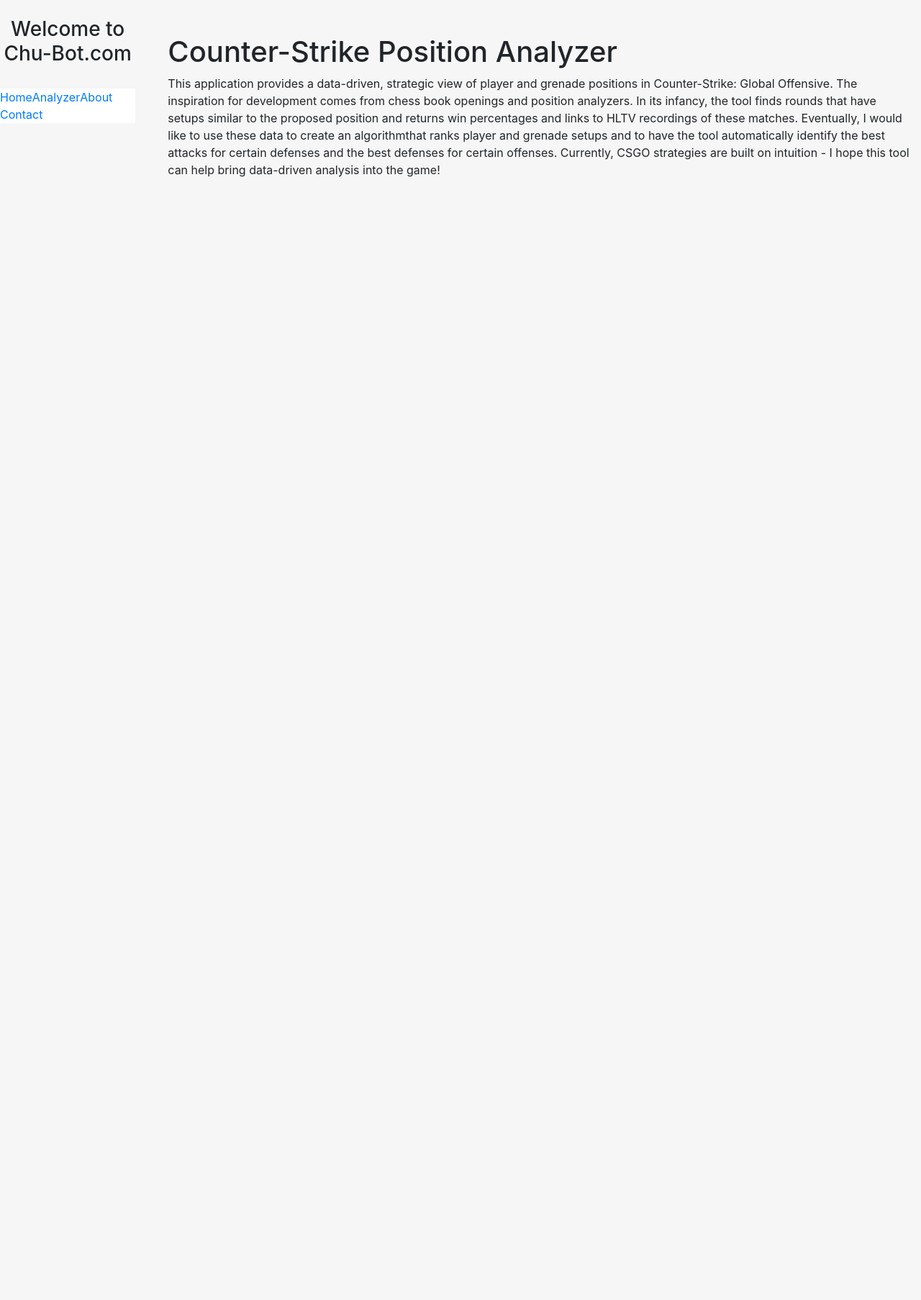
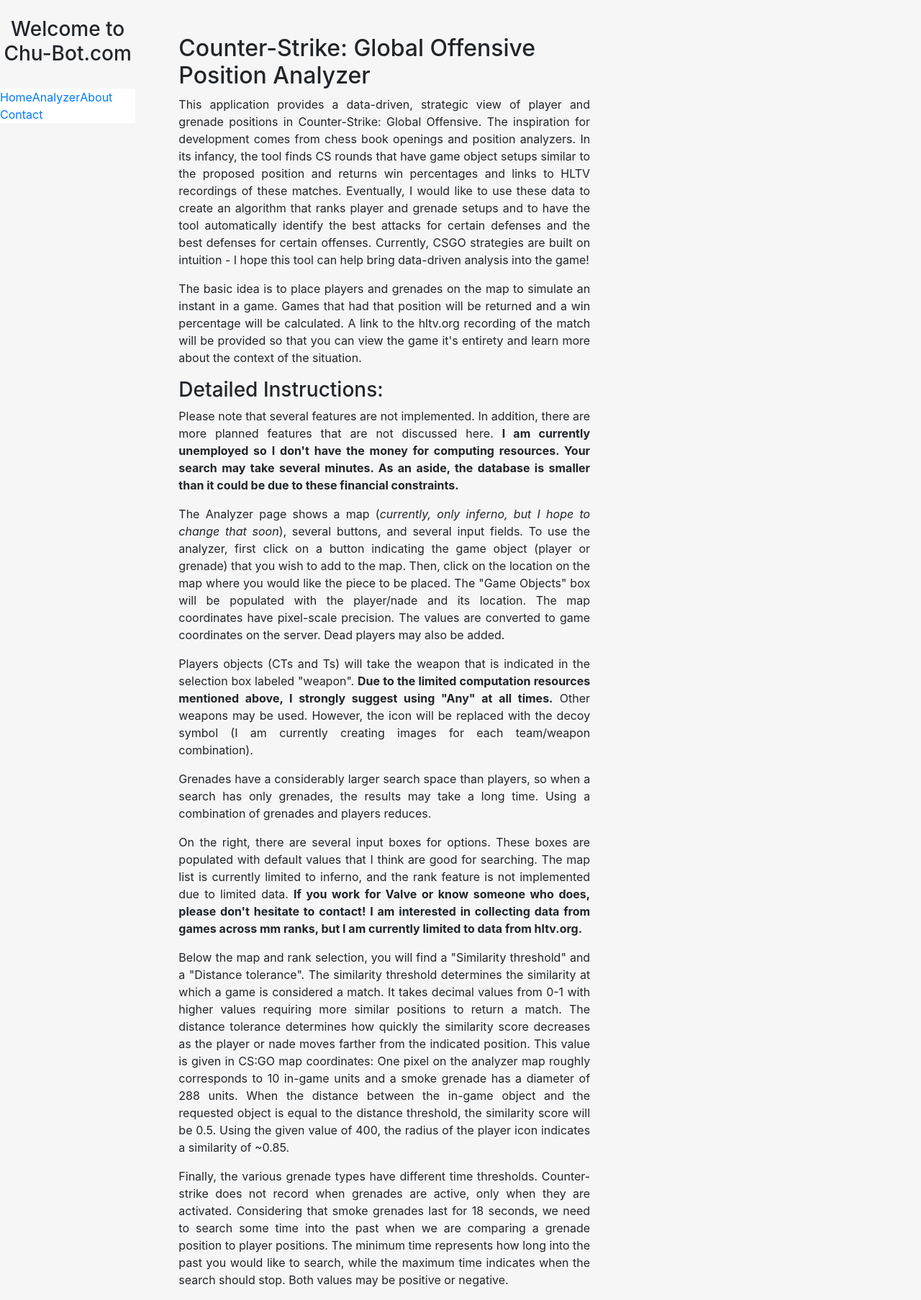
Before and after one commit to comma3/PositionAnalyzer, a Django app: page /p/about/ in a window 1280 px wide. Shown: the whole page at 72% size. Before the commit the page ends 246 px from the top, so only its background shows below. Run offline with Django 3.2, Linux system fonts and the light colour scheme; some libraries are stand-ins or nearby versions.

Commit message:
Added a bunch of html writeup and a few minor fixes to the JS

```diff
--- a/CSPA/blog/templates/about/about.html
+++ b/CSPA/blog/templates/about/about.html
@@ -1,14 +1,61 @@
 {% extends "HeaderFiles/header.html" %}
 {% block content %}
 {% load staticfiles %}
-<div>
-    <h1>Counter-Strike Position Analyzer</h1>
+<style>
+p {
+    text-align: justify;
+    text-justify: inter-word;
+}</style>
+
+<div class="col-md-7">
+    <h2>Counter-Strike: Global Offensive Position Analyzer</h2>
     <p>This application provides a data-driven, strategic view of player and grenade positions in Counter-Strike: Global Offensive.
-        The inspiration for development comes from chess book openings and position analyzers. In its infancy, the tool finds rounds
-        that have setups similar to the proposed position and returns win percentages and links to HLTV recordings of these matches.
-        Eventually, I would like to use these data to create an algorithmthat ranks player and grenade setups and to have the tool
+        The inspiration for development comes from chess book openings and position analyzers. In its infancy, the tool finds CS rounds
+        that have game object setups similar to the proposed position and returns win percentages and links to HLTV recordings of these matches.
+        Eventually, I would like to use these data to create an algorithm that ranks player and grenade setups and to have the tool
         automatically identify the best attacks for certain defenses and the best defenses for certain offenses. Currently,
         CSGO strategies are built on intuition - I hope this tool can help bring data-driven analysis into the game!</p>
+
+    <p>The basic idea is to place players and grenades on the map to simulate an instant in a game. Games that had that position
+        will be returned and a win percentage will be calculated. A link to the hltv.org recording of the match will be provided so
+        that you can view the game it's entirety and learn more about the context of the situation.</p>
+
+    <h3>Detailed Instructions:</h3>
+    <p>Please note that several features are not implemented. In addition, there are more planned features that are not discussed here.
+        <b>I am currently unemployed so I don't have the money for computing resources. Your search may take several
+        minutes. As an aside, the database is smaller than it could be due to these financial constraints.</b></p>
+
+
+    <p>The Analyzer page shows a map (<i>currently, only inferno, but I hope to change that soon</i>), several buttons, and several input fields.
+        To use the analyzer, first click on a button indicating the game object (player or grenade) that you wish to add to the map. Then, click
+        on the location on the map where you would like the piece to be placed. The "Game Objects" box will be populated with the player/nade and
+        its location. The map coordinates have pixel-scale precision. The values are converted to game coordinates on the server. Dead players may
+        also be added.</p>
+
+    <p>Players objects (CTs and Ts) will take the weapon that is indicated in the selection box labeled "weapon". <b>Due to the limited computation
+        resources mentioned above, I strongly suggest using "Any" at all times.</b> Other weapons may be used. However, the icon will be replaced with
+        the decoy symbol (I am currently creating images for each team/weapon combination).</p>
+
+    <p>Grenades have a considerably larger search space than players, so when a search has only grenades, the results may take a long time. Using a
+        combination of grenades and players reduces. </p>
+
+    <p>On the right, there are several input boxes for options. These boxes are populated with default values that I think are good for searching.
+        The map list is currently limited to inferno, and the rank feature is not implemented due to limited data. <b>If you work for Valve or know someone
+        who does, please don't hesitate to contact! I am interested in collecting data from games across mm ranks, but I am currently limited to data from
+        hltv.org.</b></p>
+
+    <p>Below the map and rank selection, you will find a "Similarity threshold" and a "Distance tolerance". The similarity threshold determines the similarity
+        at which a game is considered a match. It takes decimal values from 0-1 with higher values requiring more similar positions to return a match. The distance tolerance determines
+        how quickly the similarity score decreases as the player or nade moves farther from the indicated position. This value is given in CS:GO map coordinates: One pixel
+        on the analyzer map roughly corresponds to 10 in-game units and a smoke grenade has a diameter of 288 units. When the distance between the in-game
+        object and the requested object is equal to the distance threshold, the similarity score will be 0.5. Using the given value of 400,
+        the radius of the player icon indicates a similarity of ~0.85. </p>
+
+    <p>Finally, the various grenade types have different time thresholds. Counter-strike does not record when grenades are active, only when
+        they are activated. Considering that smoke grenades last for 18 seconds, we need to search some time into the past when we are comparing a grenade
+        position to player positions. The minimum time represents how long into the past you would like to search, while the maximum time indicates
+        when the search should stop. Both values may be positive or negative.
+    </p>
 
 
 </div>
--- a/CSPA/blog/templates/blog/blog.html
+++ b/CSPA/blog/templates/blog/blog.html
@@ -1,8 +1,10 @@
 {% extends "HeaderFiles/header.html" %}
 
 {% block content %}
-	<div class="col-md-6">
-		<h3>News:</h3>
+	<div class="col-md-7">
+		<h2>News:</h2>
+		<h3>Visit the <a href='/analyzer/'>Analyzer</a> or <a href='/p/about/'>About</a> pages for more information.</h3>
+		<br>
 		{% for post in object_list %}
 			<h3>{{post.title}}</h3>
 			<h6>on {{post.date}}</h6>
```
Also changed, not shown: CSPA/analyzer/templates/analyzer/includes/javascriptsnippet.js (+16 -7 lines), CSPA/blog/templates/contact/contact.html (+6 -2 lines).
